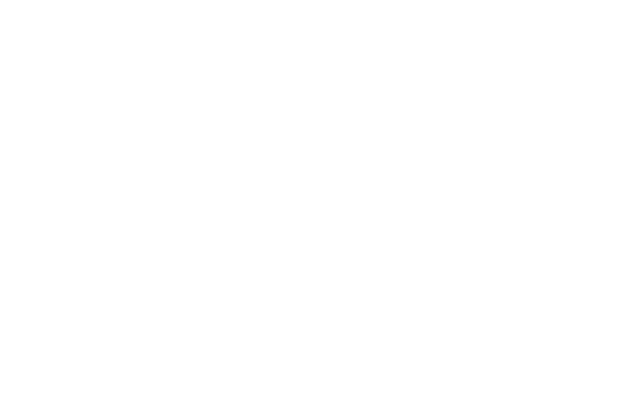
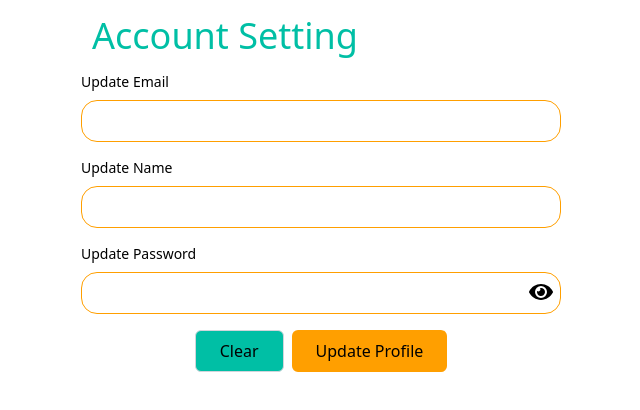
Before and after one commit to TabotCharlesBessong/Internet_Mobile_Programming, a React (Vite) app in the folder digi_tekisi/: page /driver/setting in a window 1280 px wide. Before the commit this address had no page. Shown: the top 410 px of the page, without its empty margins (319-959 px from the left). Built offline with nearby package versions, Linux system fonts and the light colour scheme.

Commit message:
driver setting and driver registration

```diff
--- a/digi_tekisi/src/App.jsx
+++ b/digi_tekisi/src/App.jsx
@@ -1,6 +1,6 @@
 import React from "react"
 import { BrowserRouter as Router, Routes, Route } from "react-router-dom"
-import { ForgotPassword, Login, RegisterDriver, ResetPassword, Rides, Signup, ValidationPage, WalkTroughPageOne, WalkTroughPageThree, WalkTroughPageTwo, WelcomePage } from "./pages"
+import { DriverSetting, ForgotPassword, Login, RegisterDriver, ResetPassword, Rides, Signup, ValidationPage, WalkTroughPageOne, WalkTroughPageThree, WalkTroughPageTwo, WelcomePage } from "./pages"
 
 function App() {
 
@@ -19,6 +19,7 @@
           <Route path="/reset" element={<ResetPassword/>} />
           <Route path="/rides" element={<Rides/>} />
           <Route path="/register" element={<RegisterDriver/>} />
+          <Route path="/driver/setting" element={<DriverSetting/>} />
         </Routes>
       </Router>
     </>
--- /dev/null
+++ b/digi_tekisi/src/component/RidesCard.jsx
@@ -0,0 +1,22 @@
+import React from "react";
+import images from "../constant/images";
+
+const RidesCard = () => {
+  return (
+    <div className="flex items-center rounded-xl justify-between bg-green-800 min-w-[460px] max-w-md my-2 px-2 p-1">
+      <div className="w-[100px] h-[100px] flex  ">
+        <img src={images.lambo} alt="" />
+      </div>
+      <div className="flex flex-col items-center justify-center capitalize text-white">
+        <h2>from malingo Junction</h2>
+        <h2>to buea town</h2>
+      </div>
+      <div className="flex flex-col items-end ">
+        <h2>-XAF 300</h2>
+        <h2>12-10-2022</h2>
+      </div>
+    </div>
+  )
+};
+
+export default RidesCard;
--- a/digi_tekisi/src/component/index.js
+++ b/digi_tekisi/src/component/index.js
@@ -1,2 +1,3 @@
 
 export {default as MapContainer} from './MapContainer'
+export {default as RidesCard} from './RidesCard'
--- a/digi_tekisi/src/pages/RegisterDriver.jsx
+++ b/digi_tekisi/src/pages/RegisterDriver.jsx
@@ -1,6 +1,7 @@
 // RegisterDriver.js
 import React from "react";
 import { useForm } from "react-hook-form";
+import RidesCard from "../component/RidesCard";
 
 const RegisterDriver = () => {
   const {
@@ -89,6 +90,8 @@
           Submit
         </button>
       </div>
+
+      <RidesCard/>
     </form>
   );
 };
--- /dev/null
+++ b/digi_tekisi/src/pages/driver/DriverSetting.jsx
@@ -0,0 +1,109 @@
+import React from "react";
+import { useState } from "react";
+import { useForm } from "react-hook-form";
+import { FaEye, FaRegEyeSlash } from "react-icons/fa";
+
+const DriverSetting = () => {
+  const [showPassword, setShowPassword] = useState(false);
+
+  const {
+    register,
+    handleSubmit,
+    formState: { errors },
+    reset,
+  } = useForm();
+
+  const onSubmit = (data) => {
+    console.log(data);
+  };
+
+  const onCancel = () => {
+    reset();
+  };
+
+  return (
+    <form
+      onSubmit={handleSubmit(onSubmit)}
+      className="space-y-4 p-4 flex flex-col items-center"
+    >
+      <h2 className="text mr-[12rem] capitalize text-4xl text-left text-[#00BFA5]">
+        account setting
+      </h2>
+
+      <div className="max-w-md min-w-[30rem]">
+        <label htmlFor="email" className="block text-sm font-medium">
+          Update Email
+        </label>
+        <input
+          id="email"
+          {...register("email", { required: true })}
+          className="mt-2 px-2 p-2 block w-full border border-[#ff9f00] rounded-2xl"
+        />
+        {errors.email && (
+          <p className="text-red-500 text-xs">Email is required</p>
+        )}
+      </div>
+
+      <div className="max-w-md min-w-[30rem]">
+        <label htmlFor="name" className="block text-sm font-medium">
+          Update Name
+        </label>
+        <input
+          id="name"
+          {...register("name", { required: true })}
+          className="mt-2 px-2 p-2 block w-full border border-[#ff9f00] rounded-2xl"
+        />
+        {errors.name && (
+          <p className="text-red-500 text-xs">Name is required</p>
+        )}
+      </div>
+
+      <div className="max-w-md min-w-[30rem]">
+        <label htmlFor="password" className="block text-sm font-medium">
+          Update Password
+        </label>
+        <div className="relative">
+          <div className="">
+            <input
+              id="password"
+              type={showPassword ? "text" : "password"}
+              {...register("password", { required: true })}
+              className="mt-2 px-2 p-2 block w-full border border-[#ff9f00] rounded-2xl"
+            />
+            {errors.password && (
+              <p className="text-red-500 text-xs">Password is required</p>
+            )}
+            <div
+              className="absolute top-2 right-2 cursor-pointer"
+              onClick={() => setShowPassword(!showPassword)}
+            >
+              {showPassword ? (
+                <FaRegEyeSlash className="text-2xl" />
+              ) : (
+                <FaEye className="text-2xl" />
+              )}
+            </div>
+          </div>
+        </div>
+      </div>
+
+      <div className="mt-4 flex justify-between space-x-2">
+        <button
+          type="button"
+          onClick={onCancel}
+          className="px-6 py-2 bg-[#00BFA5] border border-gray-300 rounded-md"
+        >
+          Clear
+        </button>
+        <button
+          type="submit"
+          className="px-6 py-2 bg-[#ff9f00] text-black rounded-md"
+        >
+          Update Profile
+        </button>
+      </div>
+    </form>
+  );
+};
+
+export default DriverSetting;
--- a/digi_tekisi/src/pages/index.js
+++ b/digi_tekisi/src/pages/index.js
@@ -10,3 +10,4 @@
 export {default as ResetPassword} from './ResetPassword'
 export {default as Rides} from './Rides'
 export {default as RegisterDriver} from './RegisterDriver'
+export {default as DriverSetting} from './driver/DriverSetting'
```
